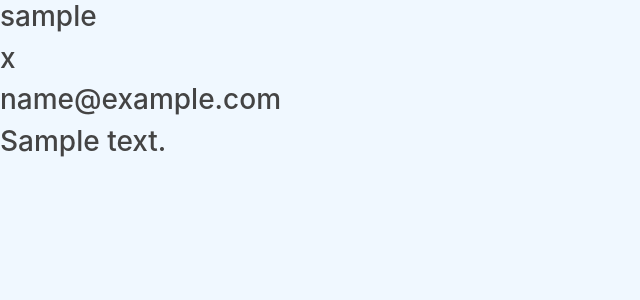
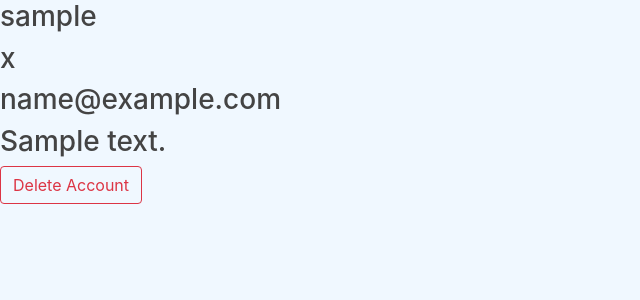
Before and after one commit to pelusodan/GroupSafe, a Flask app: a page that uses groupsafe/templates/user_profile.html in a window 1280 px wide. Shown: the top 300 px of the page, without its empty margins (0-640 px from the left). Run offline with Flask 2, Linux system fonts and the light colour scheme; tables that the repository leaves empty hold one stand-in row (values such as "Sample post"); some libraries are stand-ins or nearby versions.

Commit message:
Created an endpoint for deleting a users account. Added a button to the user-profile page for deleting account. Added an error page for if you try to access a user-profile that does not exist.

```diff
--- a/groupsafe/routes.py
+++ b/groupsafe/routes.py
@@ -71,4 +71,16 @@ def createGroup():
 @app.route("/user_profile/<username>", methods=['GET'])
 def get_user_profile(username):
     user = User.query.filter_by(username=username).first()
-    return render_template("user_profile.html", user_data=user)
+    if user is not None:
+        return render_template("user_profile.html", user_data=user)
+    else:
+        return render_template("error.html")
+
+
+# Endpoint for deleting a user's account
+@app.route("/user_profile/delete/<username>", methods=['GET'])
+def remove_account(username):
+    user = User.query.filter_by(username=username).first()
+    db.session.delete(user)
+    db.session.commit()
+    return redirect(url_for('login'))
--- a/groupsafe/templates/user_profile.html
+++ b/groupsafe/templates/user_profile.html
@@ -3,10 +3,11 @@
 {% block body %}
 <div class="user profile">
     <!-- Don't show password, maybe just *****? -->
-    <!-- Include button for updating info and deleting account -->
+    <!-- Include button for updating info and deleting account only if the person viewing is the user-->
     <h3>{{ user_data.username }}</h3>
     <h3>{{ user_data.password }}</h3>
     <h3>{{ user_data.email }}</h3>
     <h3>{{ user_data.userBio }}</h3>
+    <a class="btn btn-outline-danger" href="{{ url_for('remove_account', username=user_data.username) }}">Delete Account</a>
 </div>
 {% endblock body %}
```
Also changed, not shown: groupsafe/templates/error.html (added, +7 -0 lines).
